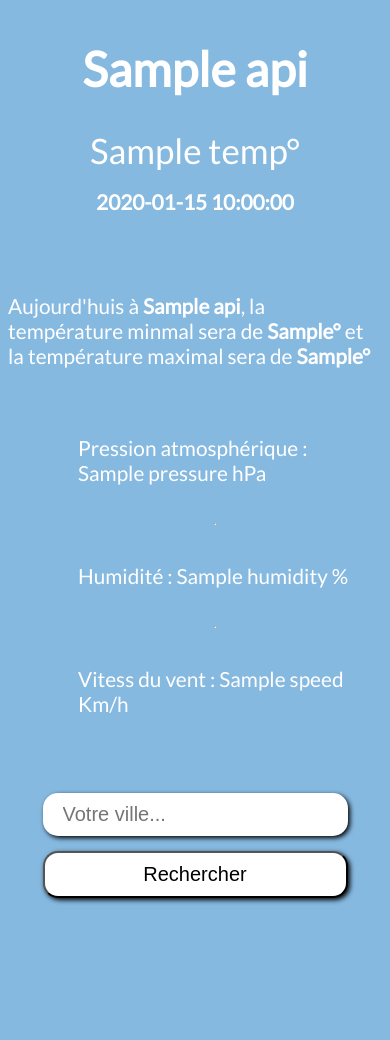
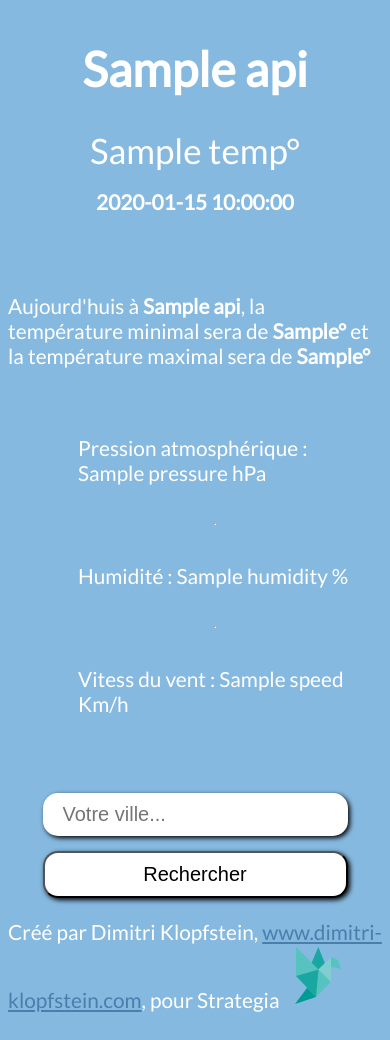
Before and after one commit to DimitriKft/exo_sf, a Symfony app: template templates/weather/index.html.twig in a window 390 px wide. Before the commit the page ends 904 px from the top, so only its background shows below. Run offline with Twig, Linux system fonts and the light colour scheme; the template is opened without the code that fills it: most values are stand-ins (such as "Sample title", 1, 10 or a date in 2020); some libraries are stand-ins or nearby versions.

Commit message:
preprod ok

```diff
--- a/public/css/style.css
+++ b/public/css/style.css
@@ -100,9 +100,7 @@ li
     flex-direction: column;
   }
 
-  footer {
-    display: none;
-  }
+
 }
 
 
--- a/templates/weather/index.html.twig
+++ b/templates/weather/index.html.twig
@@ -48,7 +48,7 @@
         </div>
       {% endif %}
       <p class="">{{  api.weather[0].description  | capitalize }}</p>
-      <p>Aujourd'huis à <b>{{ api.name }}</b>, la température minmal sera de <b>{{ api.main.temp_min }}°</b> et la température maximal sera de <b>{{ api.main.temp_max }}°</b></p>
+      <p>Aujourd'huis à <b>{{ api.name }}</b>, la température minimal sera de <b>{{ api.main.temp_min }}°</b> et la température maximal sera de <b>{{ api.main.temp_max }}°</b></p>
       <ul class="list-group list-group-flush">
           <li class="list-group-item">Pression atmosphérique : {{ api.main.pressure }} hPa</li>
             <hr>
```
Also changed, not shown: 1 other file.
